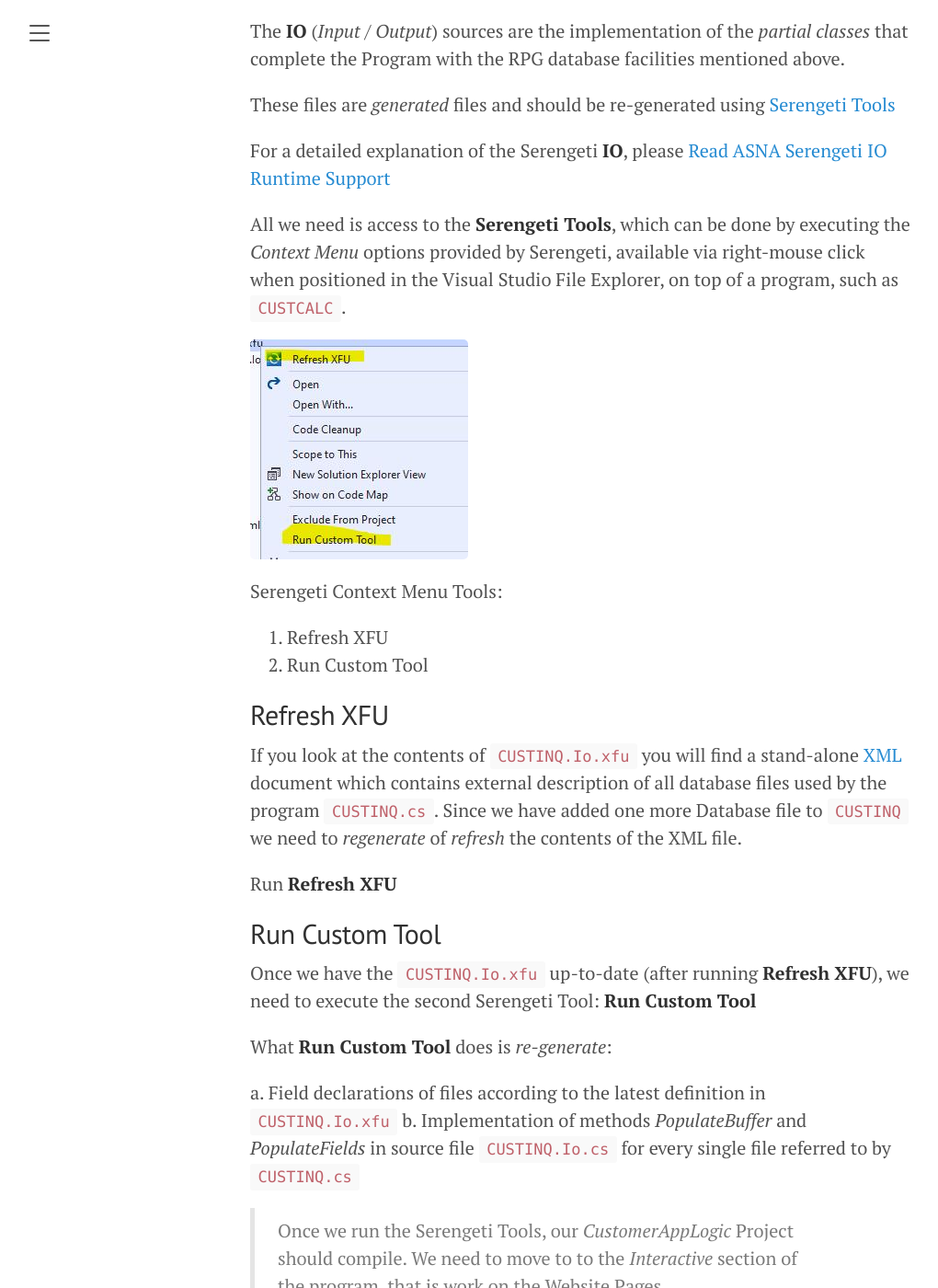
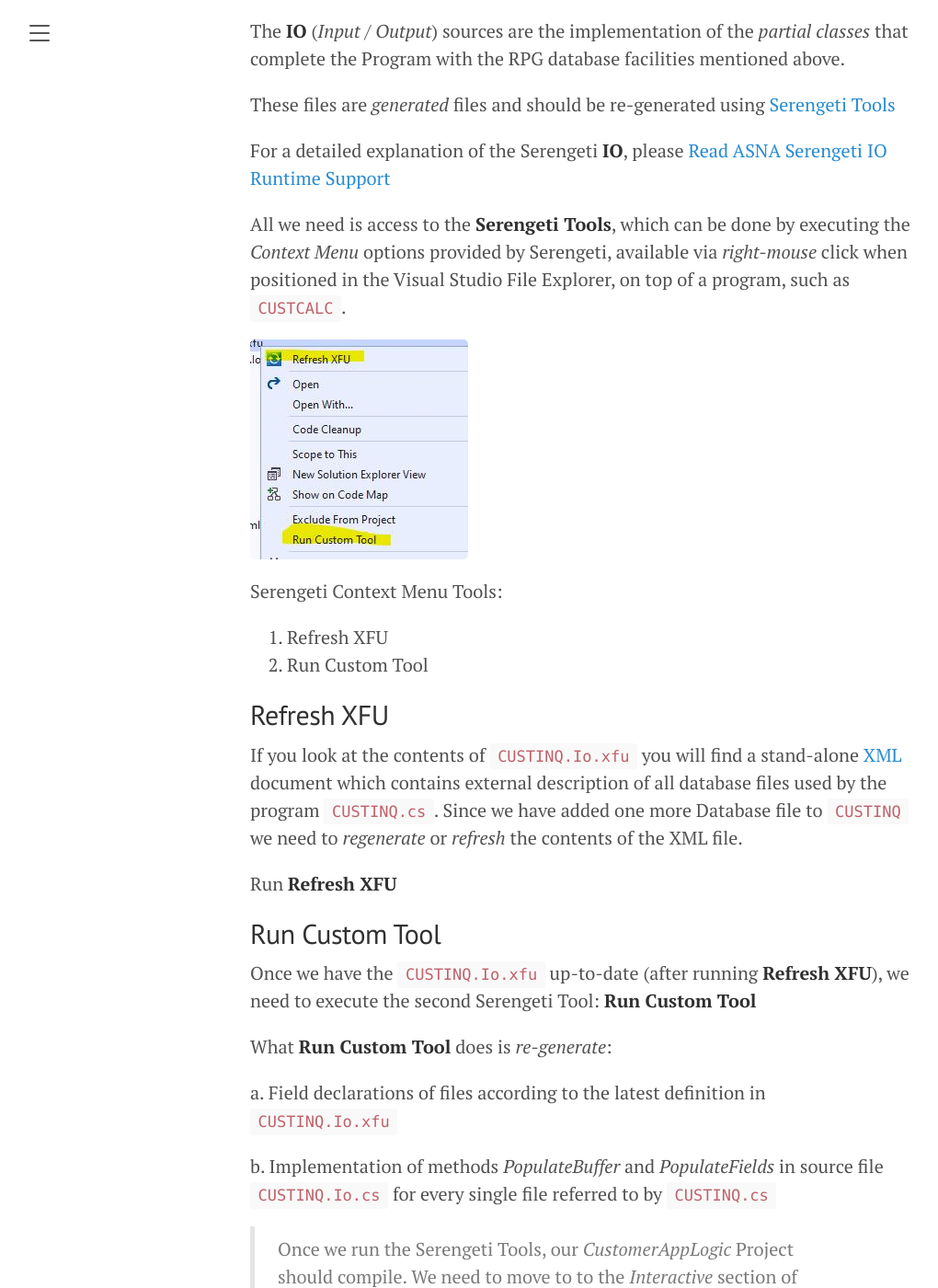
Before and after one commit to ASNA/SunFarm, a Jekyll site: the page built from docs/merging-two-screens.md, in a window 1280 px wide and 1400 px high, scrolled down 10091 px. Shown: the whole window at 92% size, without its empty margins (8-1028 px from the left). Built offline with Jekyll 4.4.1, drawn with Linux system fonts in a browser that asks for light colours; some of the changed text lies outside the part shown.

Commit message:
Corrected typos

```diff
--- a/docs/merging-two-screens.md
+++ b/docs/merging-two-screens.md
@@ -265,7 +265,7 @@ These files are *generated* files and should be re-generated using [Serengeti To
 
 For a detailed explanation of the Serengeti **IO**, please [Read ASNA Serengeti IO Runtime Support](https://asna.githubio.Serengeti)
 
-All we need is access to the **Serengeti Tools**, which can be done by executing the *Context Menu* options provided by Serengeti, available via right-mouse click when positioned in the Visual Studio File Explorer, on top of a program, such as `CUSTCALC`.
+All we need is access to the **Serengeti Tools**, which can be done by executing the *Context Menu* options provided by Serengeti, available via *right-mouse* click when positioned in the Visual Studio File Explorer, on top of a program, such as `CUSTCALC`.
 
 ![Serengeti Context Menu Options](/images/serengeti-context-menus.jpg)
 
@@ -274,7 +274,7 @@ Serengeti Context Menu Tools:
 2. Run Custom Tool
 
 ## Refresh XFU
-If you look at the contents of `CUSTINQ.Io.xfu` you will find a stand-alone [XML](https://en.wikipedia.org/wiki/XML) document which contains external description of all database files used by the program `CUSTINQ.cs`. Since we have added one more Database file to `CUSTINQ` we need to *regenerate* of *refresh* the contents of the XML file.
+If you look at the contents of `CUSTINQ.Io.xfu` you will find a stand-alone [XML](https://en.wikipedia.org/wiki/XML) document which contains external description of all database files used by the program `CUSTINQ.cs`. Since we have added one more Database file to `CUSTINQ` we need to *regenerate* or *refresh* the contents of the XML file.
 
 Run **Refresh XFU**
 
@@ -284,9 +284,10 @@ Once we have the `CUSTINQ.Io.xfu` up-to-date (after running **Refresh XFU**), we
 What **Run Custom Tool** does is *re-generate*:
 
 a. Field declarations of files according to the latest definition in `CUSTINQ.Io.xfu`
+
 b. Implementation of methods *PopulateBuffer* and *PopulateFields* in source file `CUSTINQ.Io.cs` for every single file referred to by `CUSTINQ.cs`
 
->Once we run the Serengeti Tools, our *CustomerAppLogic* Project should compile. We need to move to to the *Interactive* section of the program, that is work on the Website Pages.
+>Once we run the Serengeti Tools, our *CustomerAppLogic* Project should compile. We need to move to to the *Interactive* section of the program, that is, work on the Website Pages.
 
 # Displaying new data on Customer Maintenance Page
 
```
Also changed, not shown: other parts of docs/merging-two-screens.md (+1 -1 lines).
